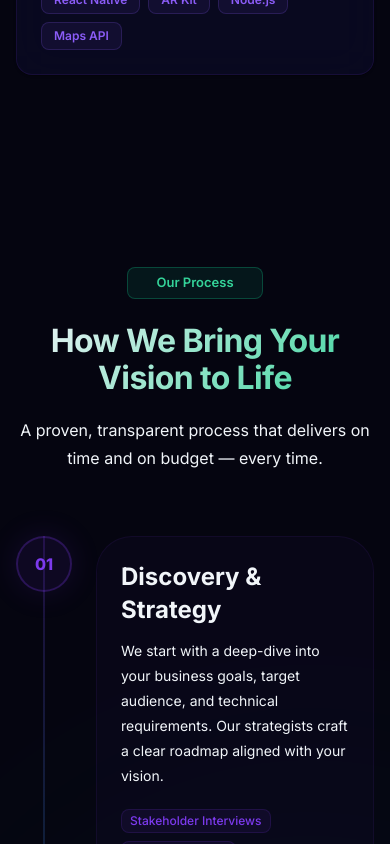
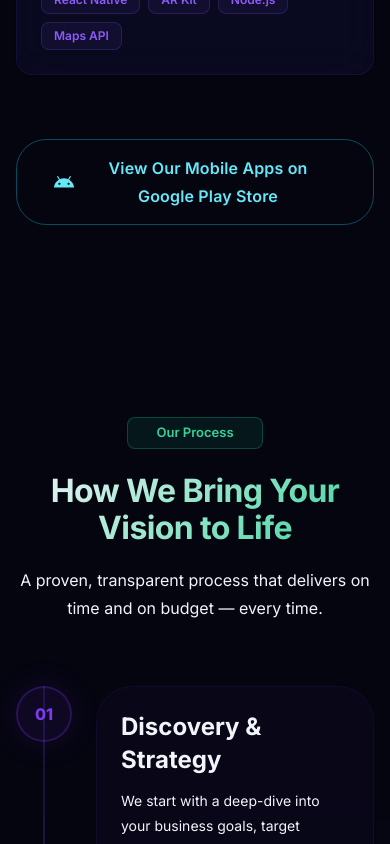
Before and after one commit to zaheerin2025/ngstudiosonline, a Next.js app: page / in a window 390 px wide. Shown: the part 7080-7924 px from the top of the page. Built offline with nearby package versions, Linux system fonts and the light colour scheme.

Commit message:
feat: make contact form functional, add contact phone +923110671019, and add Play Store account link

```diff
--- a/src/components/ContactSection.tsx
+++ b/src/components/ContactSection.tsx
@@ -26,19 +26,19 @@ const contactInfo = [
   {
     icon: <EmailIcon />,
     label: 'Email',
-    value: 'hello@ngstudios.online',
+    value: 'zaheerin2024@gmail.com',
     color: '#7C3AED',
   },
   {
     icon: <PhoneIcon />,
     label: 'Phone',
-    value: '+92 300 000 0000',
+    value: '+92 311 0671019',
     color: '#06B6D4',
   },
   {
     icon: <LocationOnIcon />,
     label: 'Location',
-    value: 'Pakistan — Remote Worldwide',
+    value: 'Lahore, Pakistan — Remote',
     color: '#10B981',
   },
   {
@@ -53,6 +53,7 @@ export default function ContactSection() {
   const { ref, inView } = useInView({ triggerOnce: true, threshold: 0.1 });
   const [loading, setLoading] = useState(false);
   const [success, setSuccess] = useState(false);
+  const [errorMsg, setErrorMsg] = useState<string | null>(null);
   const [form, setForm] = useState({
     name: '', email: '', company: '', service: '', budget: '', message: '',
   });
@@ -61,14 +62,39 @@ export default function ContactSection() {
     setForm({ ...form, [e.target.name]: e.target.value });
   };
 
-  const handleSubmit = (e: React.FormEvent) => {
+  const handleSubmit = async (e: React.FormEvent) => {
     e.preventDefault();
     setLoading(true);
-    setTimeout(() => {
+    setErrorMsg(null);
+    try {
+      const response = await fetch('https://formsubmit.co/ajax/zaheerin2024@gmail.com', {
+        method: 'POST',
+        headers: {
+          'Content-Type': 'application/json',
+          'Accept': 'application/json',
+        },
+        body: JSON.stringify({
+          Name: form.name,
+          Email: form.email,
+          Company: form.company,
+          Service: form.service,
+          Budget: form.budget,
+          Message: form.message,
+        }),
+      });
+
+      if (response.ok) {
+        setSuccess(true);
+        setForm({ name: '', email: '', company: '', service: '', budget: '', message: '' });
+      } else {
+        setErrorMsg('Could not submit the form. Please try again or email us directly.');
+      }
+    } catch (error) {
+      console.error('Submission error:', error);
+      setErrorMsg('A network error occurred. Please check your connection and try again.');
+    } finally {
       setLoading(false);
-      setSuccess(true);
-      setForm({ name: '', email: '', company: '', service: '', budget: '', message: '' });
-    }, 1800);
+    }
   };
 
   const inputSx = {
@@ -306,6 +332,17 @@ export default function ContactSection() {
           🚀 Message sent! We'll get back to you within 24 hours.
         </Alert>
       </Snackbar>
+
+      <Snackbar
+        open={!!errorMsg}
+        autoHideDuration={6000}
+        onClose={() => setErrorMsg(null)}
+        anchorOrigin={{ vertical: 'bottom', horizontal: 'center' }}
+      >
+        <Alert severity="error" variant="filled" onClose={() => setErrorMsg(null)}>
+          ❌ {errorMsg}
+        </Alert>
+      </Snackbar>
     </Box>
   );
 }
--- a/src/components/Footer.tsx
+++ b/src/components/Footer.tsx
@@ -8,6 +8,8 @@ import TwitterIcon from '@mui/icons-material/Twitter';
 import GitHubIcon from '@mui/icons-material/GitHub';
 import DraftsIcon from '@mui/icons-material/Drafts';
 import ArrowForwardIcon from '@mui/icons-material/ArrowForward';
+import PhoneIcon from '@mui/icons-material/Phone';
+import AndroidIcon from '@mui/icons-material/Android';
 
 const footerLinks = {
   Services: [
@@ -118,13 +120,17 @@ export default function Footer() {
               </Typography>
               <Box sx={{ display: 'flex', gap: 1 }}>
                 {[
-                  { icon: <LinkedInIcon />, label: 'LinkedIn' },
-                  { icon: <TwitterIcon />, label: 'Twitter' },
-                  { icon: <GitHubIcon />, label: 'GitHub' },
-                  { icon: <DraftsIcon />, label: 'Email' },
+                  { icon: <DraftsIcon />, label: 'Email', url: 'mailto:zaheerin2024@gmail.com' },
+                  { icon: <PhoneIcon />, label: 'Phone', url: 'tel:+923110671019' },
+                  { icon: <AndroidIcon />, label: 'Play Store', url: 'https://play.google.com/store/apps/dev?id=6338053508326700946' },
+                  { icon: <GitHubIcon />, label: 'GitHub', url: 'https://github.com/zaheerin2025' },
                 ].map((social) => (
                   <IconButton
                     key={social.label}
+                    component="a"
+                    href={social.url}
+                    target={social.label === 'Email' || social.label === 'Phone' ? undefined : '_blank'}
+                    rel={social.label === 'Email' || social.label === 'Phone' ? undefined : 'noopener noreferrer'}
                     size="small"
                     aria-label={social.label}
                     sx={{
--- a/src/components/WorkSection.tsx
+++ b/src/components/WorkSection.tsx
@@ -1,8 +1,9 @@
 'use client';
 import React from 'react';
-import { Box, Container, Typography, Grid, Card, CardContent, Chip, Avatar } from '@mui/material';
+import { Box, Container, Typography, Grid, Card, CardContent, Chip, Avatar, Button } from '@mui/material';
 import { motion } from 'framer-motion';
 import { useInView } from 'react-intersection-observer';
+import AndroidIcon from '@mui/icons-material/Android';
 
 
 const projects = [
@@ -231,6 +232,40 @@ export default function WorkSection() {
             </Grid>
           ))}
         </Grid>
+
+        <Box sx={{ mt: 8, textAlign: 'center' }}>
+          <motion.div
+            initial={{ opacity: 0, y: 20 }}
+            animate={inView ? { opacity: 1, y: 0 } : {}}
+            transition={{ duration: 0.6, delay: 0.4 }}
+          >
+            <Button
+              component="a"
+              href="https://play.google.com/store/apps/dev?id=6338053508326700946"
+              target="_blank"
+              rel="noopener noreferrer"
+              variant="outlined"
+              size="large"
+              startIcon={<AndroidIcon />}
+              sx={{
+                borderColor: 'rgba(6, 182, 212, 0.4)',
+                color: 'secondary.light',
+                '&:hover': {
+                  borderColor: '#06B6D4',
+                  background: 'rgba(6, 182, 212, 0.05)',
+                },
+                px: 5,
+                py: 1.75,
+                borderRadius: '30px',
+                fontWeight: 600,
+                fontSize: '1rem',
+                textTransform: 'none',
+              }}
+            >
+              View Our Mobile Apps on Google Play Store
+            </Button>
+          </motion.div>
+        </Box>
       </Container>
     </Box>
   );
```
